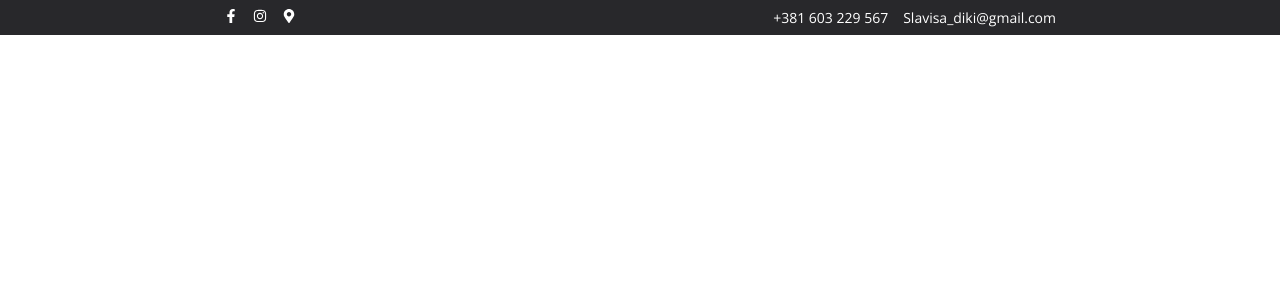
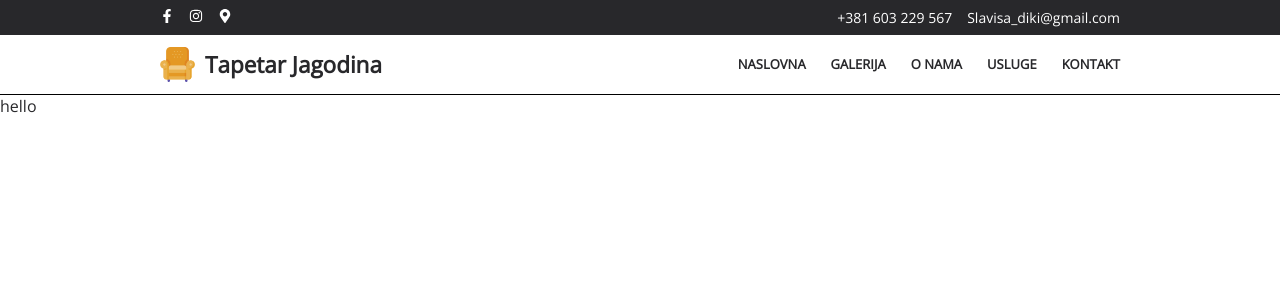
Before and after one commit to Dinko99/Tapetar-Jagodina, a React (Create React App) app in the folder client/: page / in a window 1280 px wide. Shown: the top 300 px of the page. Built offline with nearby package versions, Linux system fonts and the light colour scheme.

Commit message:
Added navbar

```diff
--- a/client/src/App.js
+++ b/client/src/App.js
@@ -1,8 +1,27 @@
 import './App.scss';
 import Home from './pages/Home';
+import { Route, Routes } from 'react-router-dom';
+import About from './pages/About';
+import Services from './pages/Services';
+import Contact from './pages/Contact';
+import InfoMenu from './components/InfoMenu';
+import Navbar from './components/Navbar';
+import Gallery from './pages/Gallery';
 
 function App() {
-  return <Home></Home>;
+  return (
+    <>
+      <InfoMenu />
+      <Navbar />
+      <Routes>
+        <Route path='/' element={<Home />} />
+        <Route path='/gallery' element={<Gallery />} />
+        <Route path='/about' element={<About />} />
+        <Route path='/services' element={<Services />} />
+        <Route path='/contact' element={<Contact />} />
+      </Routes>
+    </>
+  );
 }
 
 export default App;
--- a/client/src/App.scss
+++ b/client/src/App.scss
@@ -20,4 +20,5 @@
 
 body {
   font-family: var(--ff-open-sans);
+  color: var(--clr-mate-black);
 }
--- a/client/src/components/InfoMenu.jsx
+++ b/client/src/components/InfoMenu.jsx
@@ -9,13 +9,14 @@ const InfoMenu = () => {
           <a
             href='https://www.facebook.com/profile.php?id=100061266281596'
             target='_blank'
+            rel='noreferrer'
           >
             <FaFacebookF />
           </a>
           <a href='#'>
             <FaInstagram />
           </a>
-          <a href=''>
+          <a href='#'>
             <FaMapMarkerAlt />
           </a>
         </div>
--- a/client/src/components/InfoMenu.scss
+++ b/client/src/components/InfoMenu.scss
@@ -3,7 +3,7 @@
   padding: 8px 0;
 
   .info-menu-inner-wrapper {
-    width: 65%;
+    width: 75%;
     margin-inline: auto;
     align-items: center;
     display: flex;
--- /dev/null
+++ b/client/src/components/Navbar.jsx
@@ -0,0 +1,25 @@
+import './Navbar.scss';
+import Logo from '../assets/icons/logo.png';
+import { Link } from 'react-router-dom';
+
+const Navbar = () => {
+  return (
+    <nav className='navbar'>
+      <div className='navbar-inner-wrapper'>
+        <div className='title'>
+          <img src={Logo} alt='logo' className='logo' />
+          <h1>Tapetar Jagodina</h1>
+        </div>
+        <div className='menu'>
+          <Link to='/'>Naslovna</Link>
+          <Link to='/gallery'>Galerija</Link>
+          <Link to='/about'>O nama</Link>
+          <Link to='/services'>Usluge</Link>
+          <Link to='/contact'>Kontakt</Link>
+        </div>
+      </div>
+    </nav>
+  );
+};
+
+export default Navbar;
--- /dev/null
+++ b/client/src/components/Navbar.scss
@@ -0,0 +1,49 @@
+.navbar {
+  background-color: var(--clr-white);
+  padding: 12px 0;
+  border-bottom: 1px solid black;
+
+  .navbar-inner-wrapper {
+    width: 75%;
+    margin-inline: auto;
+    align-items: center;
+    display: flex;
+    justify-content: space-between;
+  }
+
+  .title {
+    display: flex;
+    gap: 10px;
+    align-items: center;
+    font-size: 15px;
+
+    .logo {
+      height: 35px;
+    }
+  }
+
+  .menu {
+    display: flex;
+    gap: 25px;
+
+    a {
+      text-decoration: none;
+      color: var(--clr-mate-black);
+      text-transform: uppercase;
+      font-size: 13px;
+      font-weight: 600;
+      position: relative;
+
+      &:after {
+        display: block;
+        content: '';
+        border-bottom: 2px solid var(--clr-white);
+        transition: var(--transition-default);
+      }
+
+      &:hover:after {
+        border-bottom: 2px solid var(--clr-mate-black);
+      }
+    }
+  }
+}
--- /dev/null
+++ b/client/src/pages/About.jsx
@@ -0,0 +1,7 @@
+import React from 'react';
+
+const About = () => {
+  return <div>About</div>;
+};
+
+export default About;
--- /dev/null
+++ b/client/src/pages/Contact.jsx
@@ -0,0 +1,7 @@
+import React from 'react';
+
+const Contact = () => {
+  return <div>Contact</div>;
+};
+
+export default Contact;
--- /dev/null
+++ b/client/src/pages/Gallery.jsx
@@ -0,0 +1,7 @@
+import React from 'react';
+
+const Gallery = () => {
+  return <div>Gallery</div>;
+};
+
+export default Gallery;
--- a/client/src/pages/Home.jsx
+++ b/client/src/pages/Home.jsx
@@ -1,11 +1,5 @@
-import InfoMenu from '../components/InfoMenu';
-
 const Home = () => {
-  return (
-    <>
-      <InfoMenu />
-    </>
-  );
+  return <div>hello</div>;
 };
 
 export default Home;
--- /dev/null
+++ b/client/src/pages/Services.jsx
@@ -0,0 +1,7 @@
+import React from 'react';
+
+const Services = () => {
+  return <div>Services</div>;
+};
+
+export default Services;
```
Also changed, not shown: client/src/assets/icons/logo.png (added).
